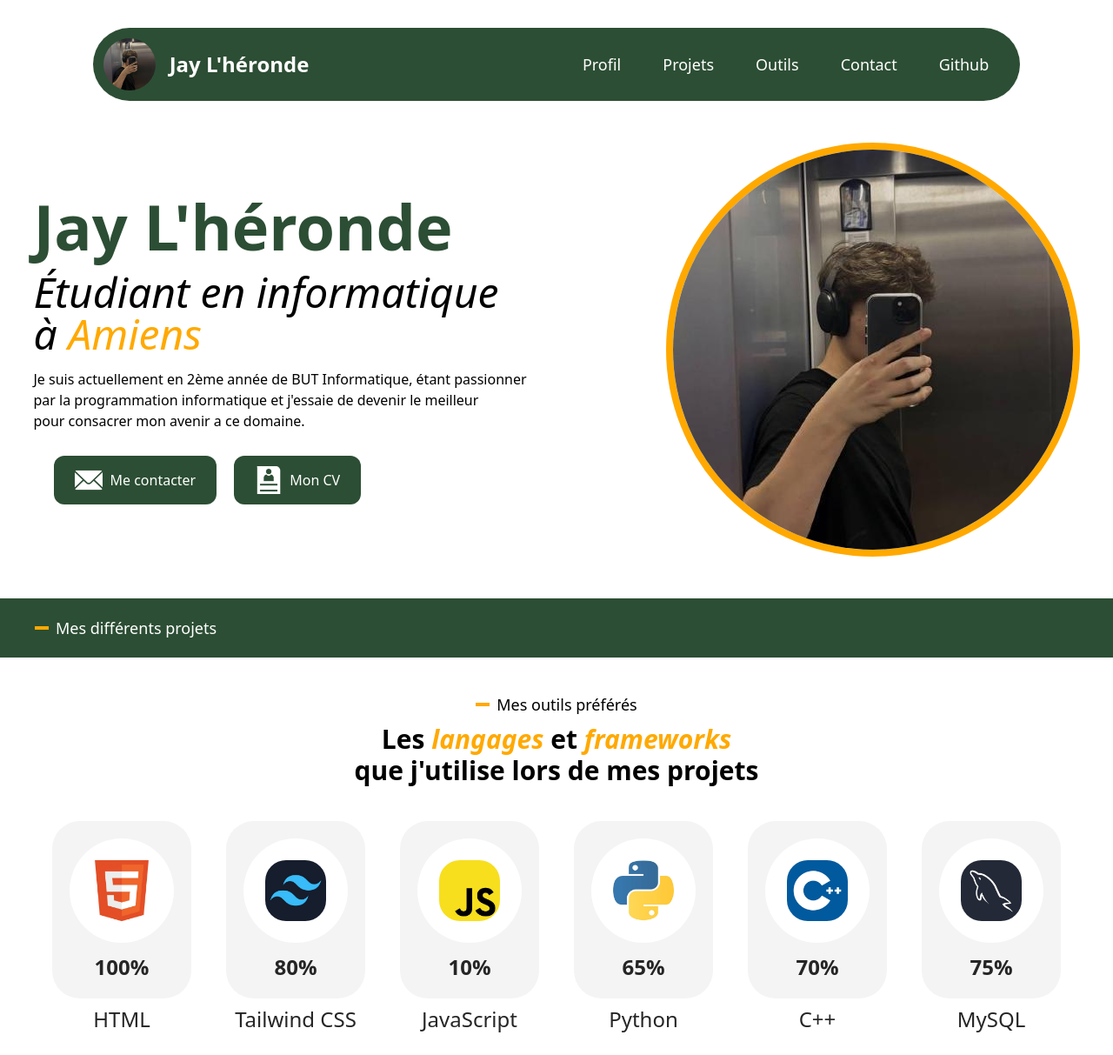
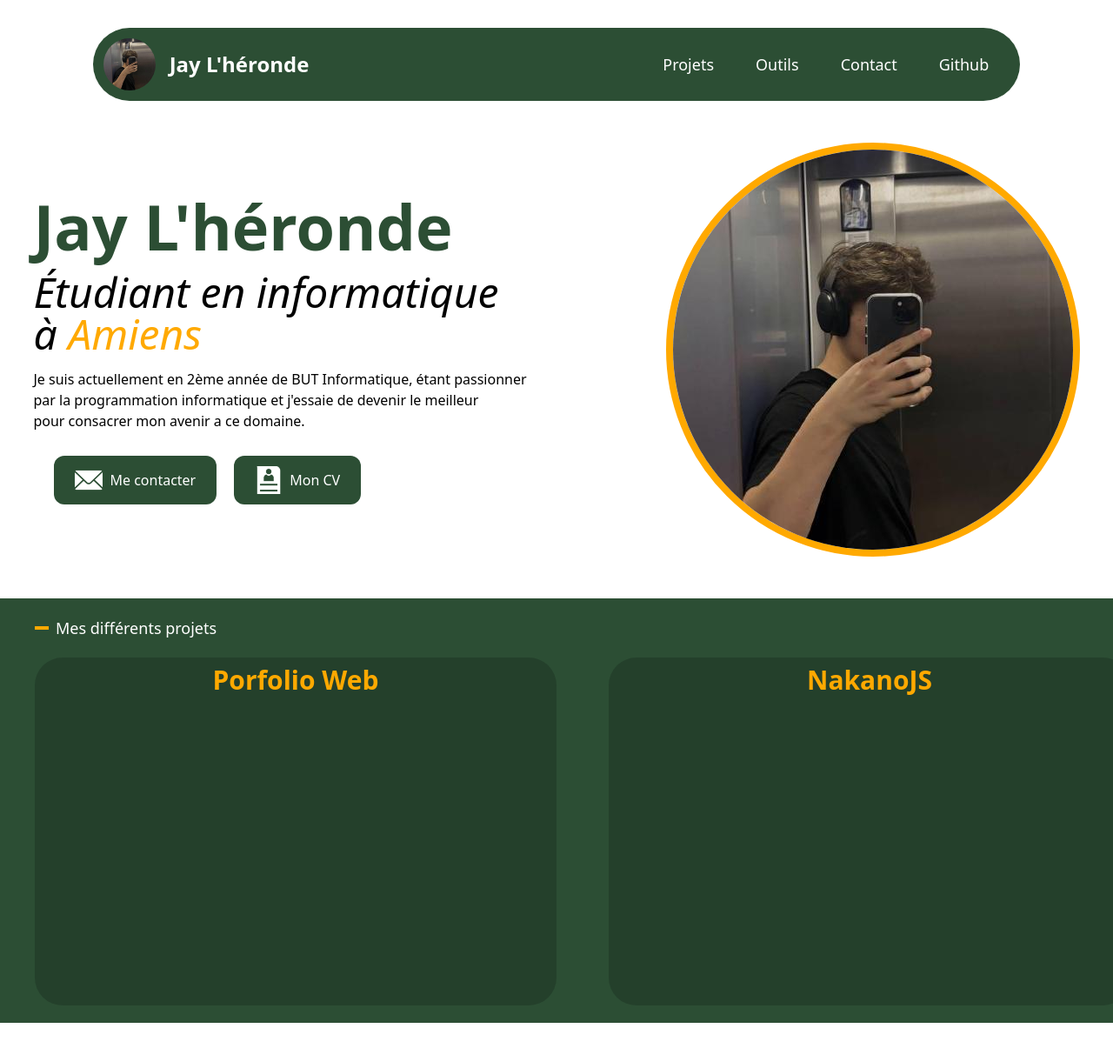
Before and after one commit to 00j5y/00j5y.xyz, a website built with Vite: page index.html in a window 1280 px wide. Shown: the top 1213 px of the page at 87% size. Built offline with nearby package versions, Linux system fonts and the light colour scheme.

Commit message:
Avancement Projets

```diff
--- a/index.html
+++ b/index.html
@@ -20,8 +20,7 @@
       <!-- Navigation -->
       <nav class="flex items-center">
         <ul class="flex">
-          <li><a class="text-white text-lg px-4 py-3 mx-2 relative max-[840px]:hidden after:content-[''] after:absolute after:h-1 after:left-4 after:bottom-1 after:w-0 after:bg-[#FFA900] after:transition-all after:duration-200 hover:after:w-11" href="#Profil">Profil</a></li>
-          <li><a class="text-white text-lg px-4 py-3 mx-2 relative max-[840px]:hidden after:content-[''] after:absolute after:h-1 after:left-4 after:bottom-1 after:w-0 after:bg-[#FFA900] after:transition-all after:duration-200 hover:after:w-[48px]" href="#Projets">Projets</a></li>
+          <li><a class="text-white text-lg px-4 py-3 mx-2 relative max-[840px]:hidden after:content-[''] after:absolute after:h-1 after:left-4 after:bottom-1 after:w-0 after:bg-[#FFA900] after:transition-all after:duration-200 hover:after:w-[56px]" href="#Projets">Projets</a></li>
           <li><a class="text-white text-lg px-4 py-3 mx-2 relative max-[840px]:hidden after:content-[''] after:absolute after:h-1 after:left-4 after:bottom-1 after:w-0 after:bg-[#FFA900] after:transition-all after:duration-200 hover:after:w-[48px]" href="#Outils">Outils</a></li>
           <li><a class="text-white text-lg px-4 py-3 mx-2 relative max-[840px]:hidden after:content-[''] after:absolute after:h-1 after:left-4 after:bottom-1 after:w-0 after:bg-[#FFA900] after:transition-all after:duration-200 hover:after:w-16" href="#Contact">Contact</a></li>
           <li><a class="text-white text-lg px-4 py-3 mx-2 relative max-[840px]:hidden after:content-[''] after:absolute after:h-1 after:left-4 after:bottom-1 after:w-0 after:bg-[#FFA900] after:transition-all after:duration-200 hover:after:w-14" href="https://github.com/00j5y" target="_blank">Github</a></li>
@@ -66,13 +65,28 @@
   <!-- Séparation -->
 
   <section id="Projets" class="bg-[#2C4E34]">
-    <div class="flex px-10 py-5">
+    <div class="flex flex-col px-10 py-5">
       <div>
         <h2 class="flex items-center text-lg text-white">
           <span class="inline-block w-4 h-1 mr-2 bg-[#FFA900]"></span>
           Mes différents projets
         </h2>
       </div>
+      <div class="flex justify-center pt-5">
+        <div class="grid grid-cols-2 grid-rows-1 gap-30">
+          <div class="bg-[#223b28]/70 h-100 w-150 rounded-4xl flex justify-center">
+            <p class="mt-2 text-3xl font-semibold text-[#FFA900]">
+              Porfolio Web
+            </p>
+          </div>
+          <div class="bg-[#223b28]/70 h-100 w-150 rounded-4xl flex justify-center">
+            <p class="mt-2 text-3xl font-semibold text-[#FFA900] ">
+              NakanoJS
+            </p>
+          </div>
+        </div>
+      </div>
+
     </div>
   </section>
 
```
